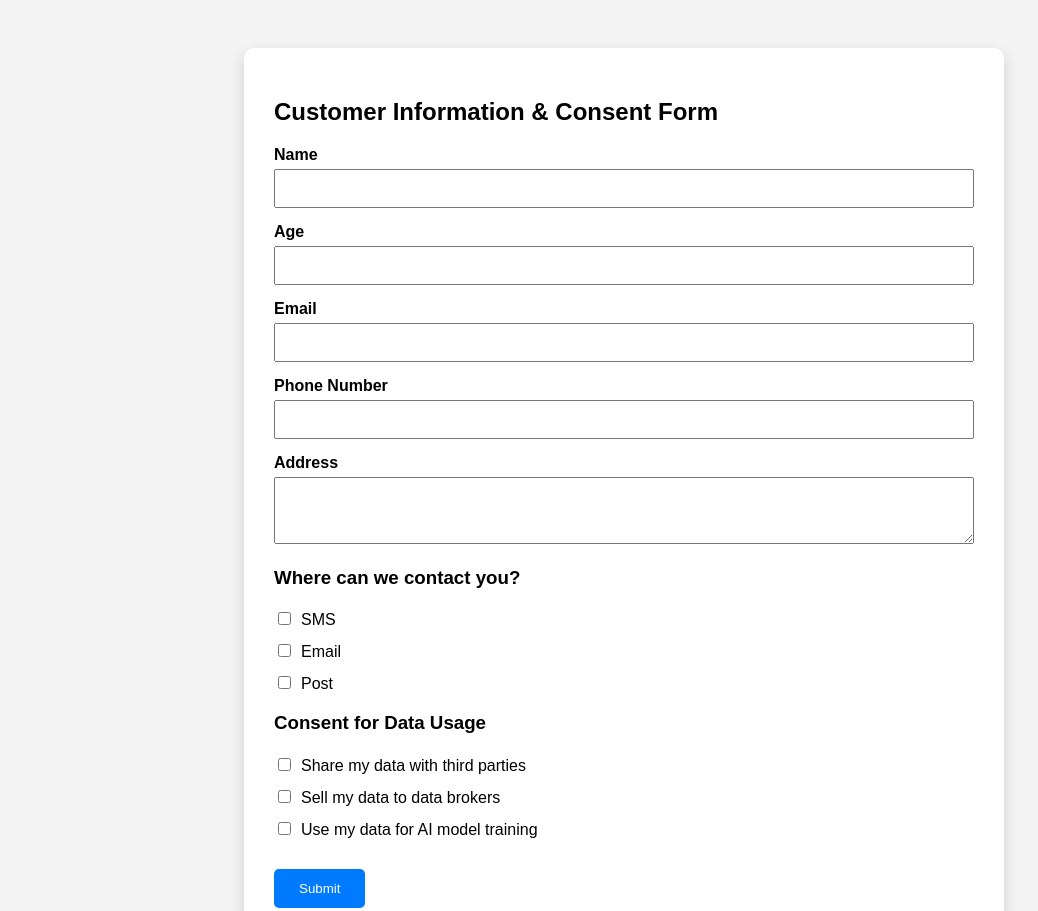
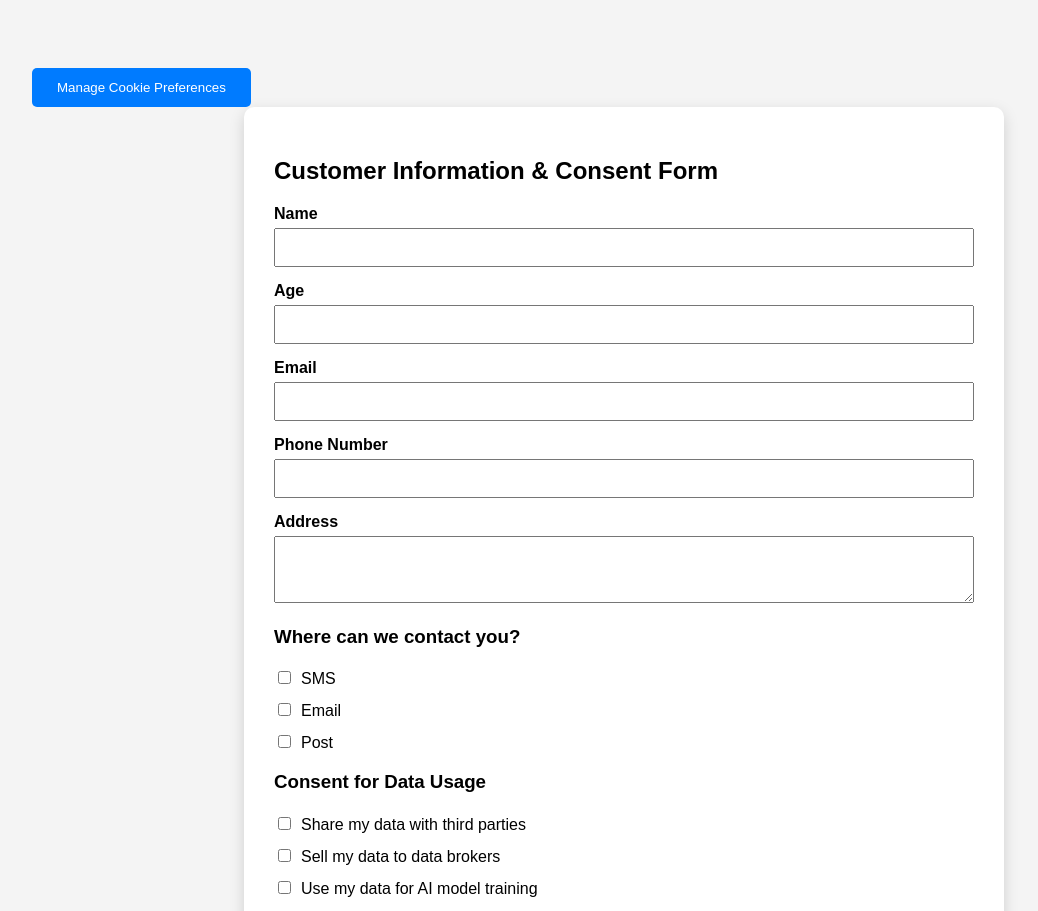
Before and after one commit to dwivediyash070-dev/consent_form, a plain HTML site: page index.html in a window 1280 px wide. Shown: the top 911 px of the page, without its empty margins (16-1054 px from the left). Drawn offline with Linux system fonts and the light colour scheme; a script that the page names is missing.

Commit message:
Update index.html

```diff
--- a/index.html
+++ b/index.html
@@ -16,6 +16,8 @@
 	parent_node.appendChild(s);
 })()
 </script>
+	<!-- You may style the button by overriding class "cmp-revoke-consent" -->
+<button class="cmp-revoke-consent">Manage Cookie Preferences</button>
 <meta charset="UTF-8">
 <meta name="viewport" content="width=device-width, initial-scale=1.0">
 <title>Consent Form</title>
```
